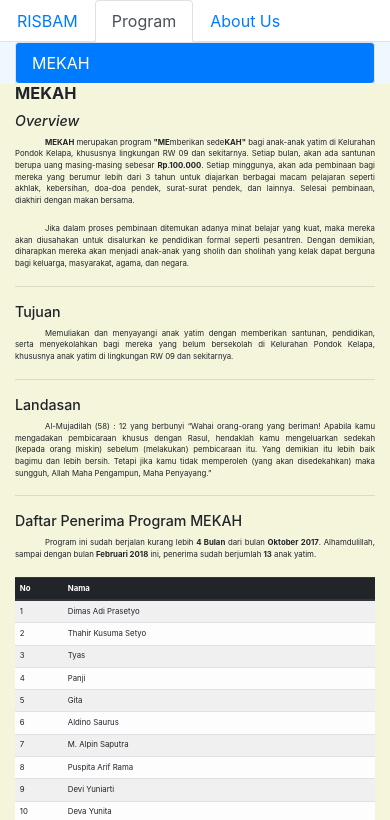
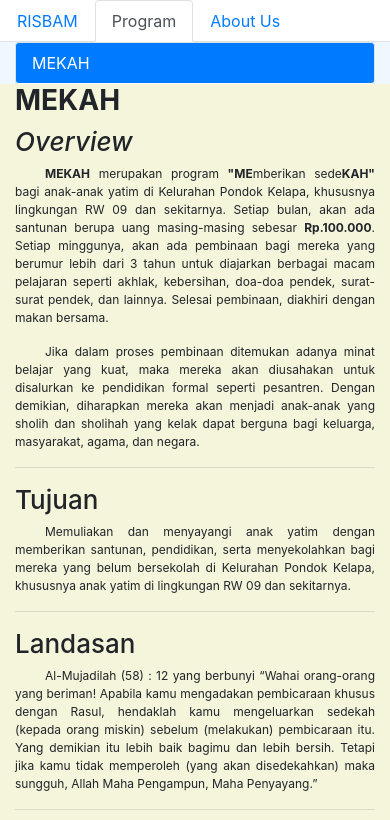
Before and after one commit to budifajriarzi/risbam.github.io, a plain HTML site: page index.html in a window 390 px wide. Both pictures are taken after a click on the tab "Program". Shown: the top 820 px of the page. Drawn offline with Linux system fonts and the light colour scheme.

Commit message:
change css font-size p, h2, h3

```diff
--- a/commons.css
+++ b/commons.css
@@ -9,14 +9,23 @@ p {
         background-color:blue;
     } */
 
-    h2 {
+    /* h2 {
         font-size:4.2vw;
     }
     h3 {
-        font-size:3.65vw;
+        font-size:3.5vw;
     }
     p {
         font-size:2vw;
+    }  */
+    h2 {
+        font-size:28px;
+    }
+    h3 {
+        font-size:26px;
+    }
+    p {
+        font-size:12px;
     }
     table thead tr th {
         font-size:2vw;
```
